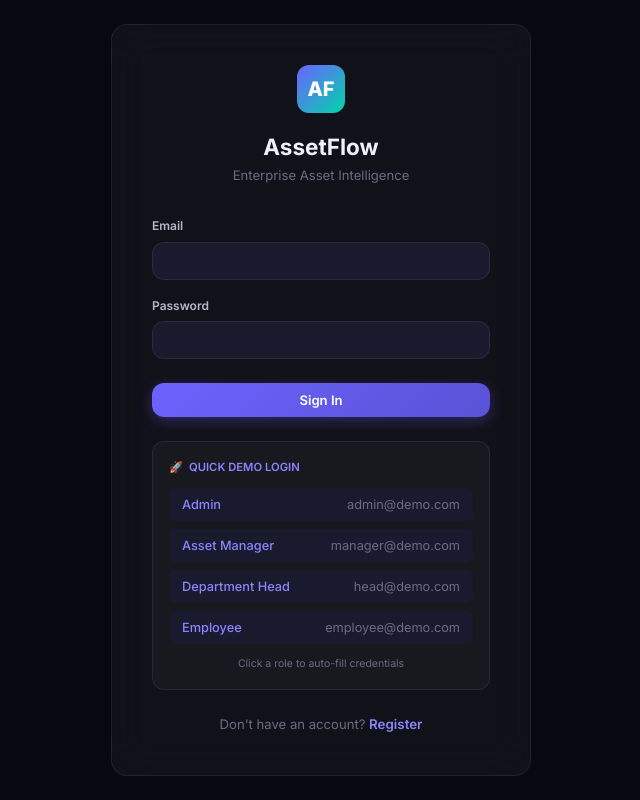
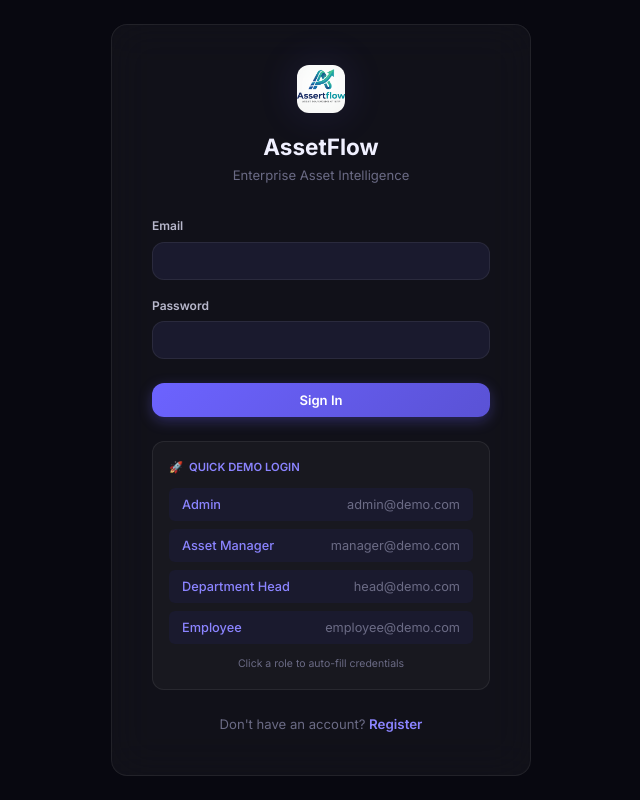
Before and after one commit to DeepakUK17/Odoo_Hackathon_2026, a React (Vite) app in the folder frontend/: page /login in a window 1280 px wide. Shown: the whole page, without its empty margins (319-959 px from the left). Built offline with nearby package versions, Linux system fonts and the light colour scheme.

Commit message:
feat: replace placeholder AF with actual logo

```diff
--- a/frontend/src/components/AppShell.jsx
+++ b/frontend/src/components/AppShell.jsx
@@ -72,8 +72,8 @@ export default function AppShell() {
       {/* Sidebar */}
       <aside className={`sidebar${collapsed ? ' collapsed' : ''}`}>
         <div className="sidebar-logo">
-          <div className="sidebar-logo-icon">AF</div>
-          {!collapsed && <span className="sidebar-logo-text">AssetFlow</span>}
+          <img src="/logo.png" alt="AF" className="sidebar-logo-icon" style={{ background: 'transparent', border: 'none', boxShadow: 'none' }} />
+          {!collapsed && <div className="sidebar-logo-text">AssetFlow</div>}
         </div>
         <nav className="sidebar-nav">
           {SECTIONS.map(section => {
--- a/frontend/src/pages/LoginPage.jsx
+++ b/frontend/src/pages/LoginPage.jsx
@@ -32,9 +32,7 @@ export default function LoginPage() {
     <div style={{ minHeight: '100vh', display: 'flex', alignItems: 'center', justifyContent: 'center', background: 'var(--bg-primary)' }}>
       <div className="card-glass animate-slideUp" style={{ width: '100%', maxWidth: 420, padding: 40 }}>
         <div style={{ textAlign: 'center', marginBottom: 30 }}>
-          <div style={{ width: 48, height: 48, background: 'linear-gradient(135deg, var(--accent), var(--accent-green))', borderRadius: 12, margin: '0 auto 16px', display: 'flex', alignItems: 'center', justifyContent: 'center', color: 'white', fontWeight: 800, fontSize: 20 }}>
-            AF
-          </div>
+          <img src="/logo.png" alt="AssetFlow Logo" style={{ width: 48, height: 48, objectFit: 'contain', margin: '0 auto 16px', display: 'block', borderRadius: 12, boxShadow: 'var(--shadow-glow)' }} />
           <h1 style={{ fontSize: '1.5rem', fontWeight: 700 }}>AssetFlow</h1>
           <p style={{ color: 'var(--text-muted)', fontSize: '0.875rem' }}>Enterprise Asset Intelligence</p>
         </div>
```
Also changed, not shown: frontend/public/logo.png (added).
